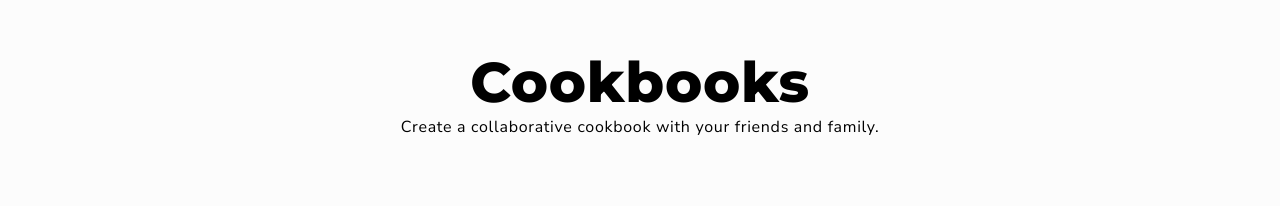
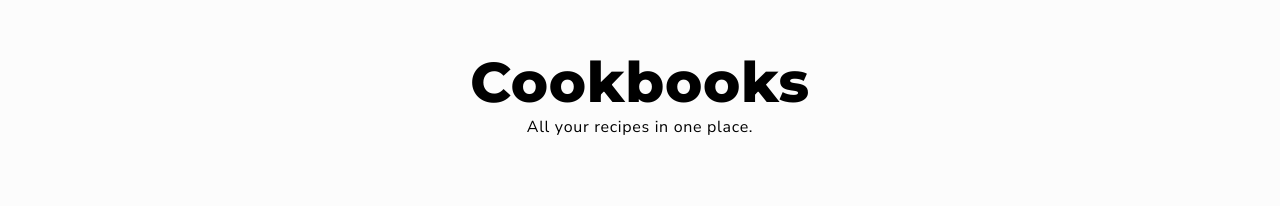
Before and after one commit to clinzy25/cookbooks, a Next.js app in the folder client/: page / in a window 1280 px wide. Shown: the part 165-371 px from the top of the page. Built offline with nearby package versions, Linux system fonts and the light colour scheme; no server answers.

Commit message:
change blurb

```diff
--- a/client/src/pages/index.tsx
+++ b/client/src/pages/index.tsx
@@ -11,7 +11,7 @@ const LandingPage: React.FC = () => (
     <header>
       <h1>Cookbooks</h1>
     </header>
-    <p>Create a collaborative cookbook with your friends and family.</p>
+    <p>All your recipes in one place.</p>
     <div id='btn-ctr'>
       <Link href='/api/auth/login'>
         <button>Login / Signup</button>
```
